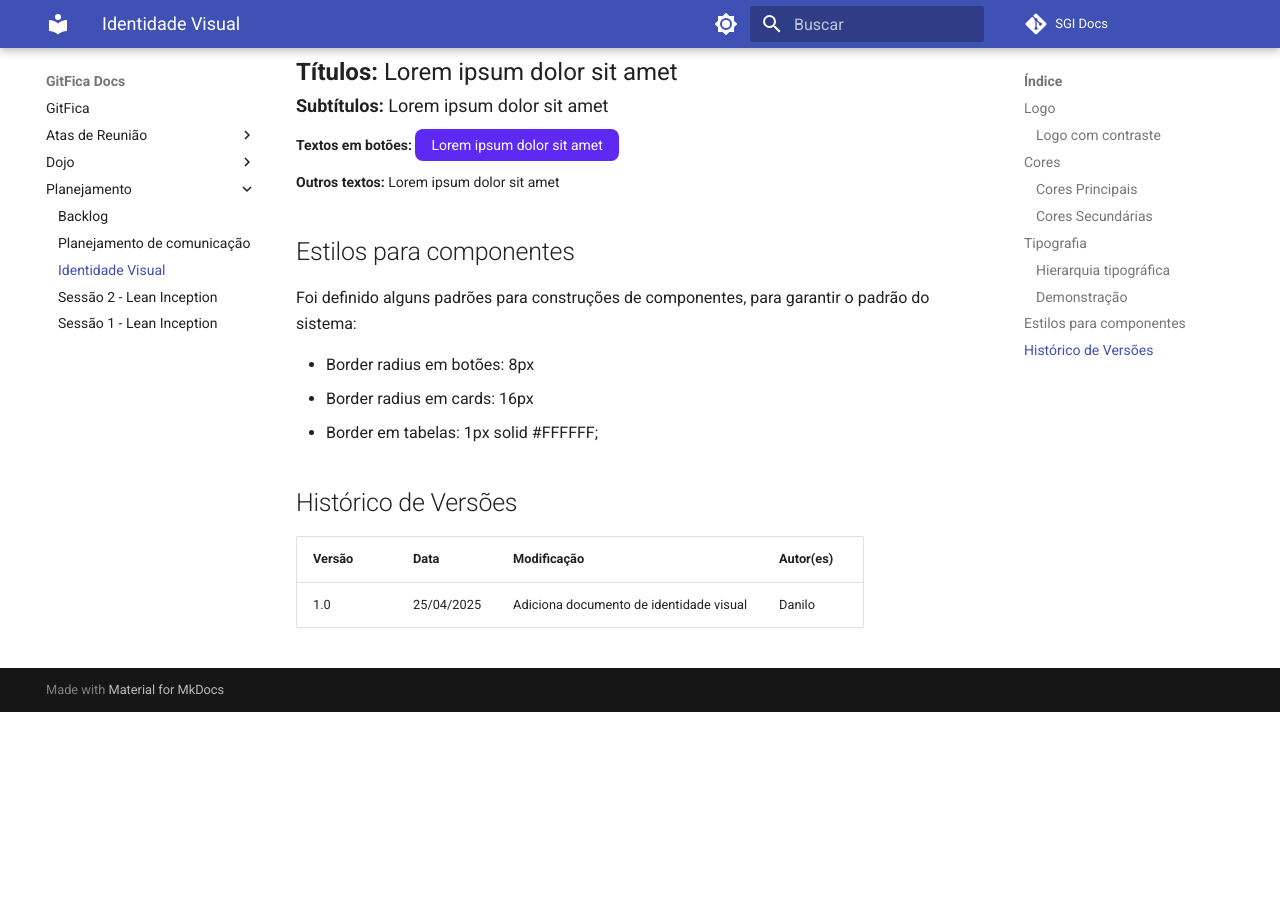
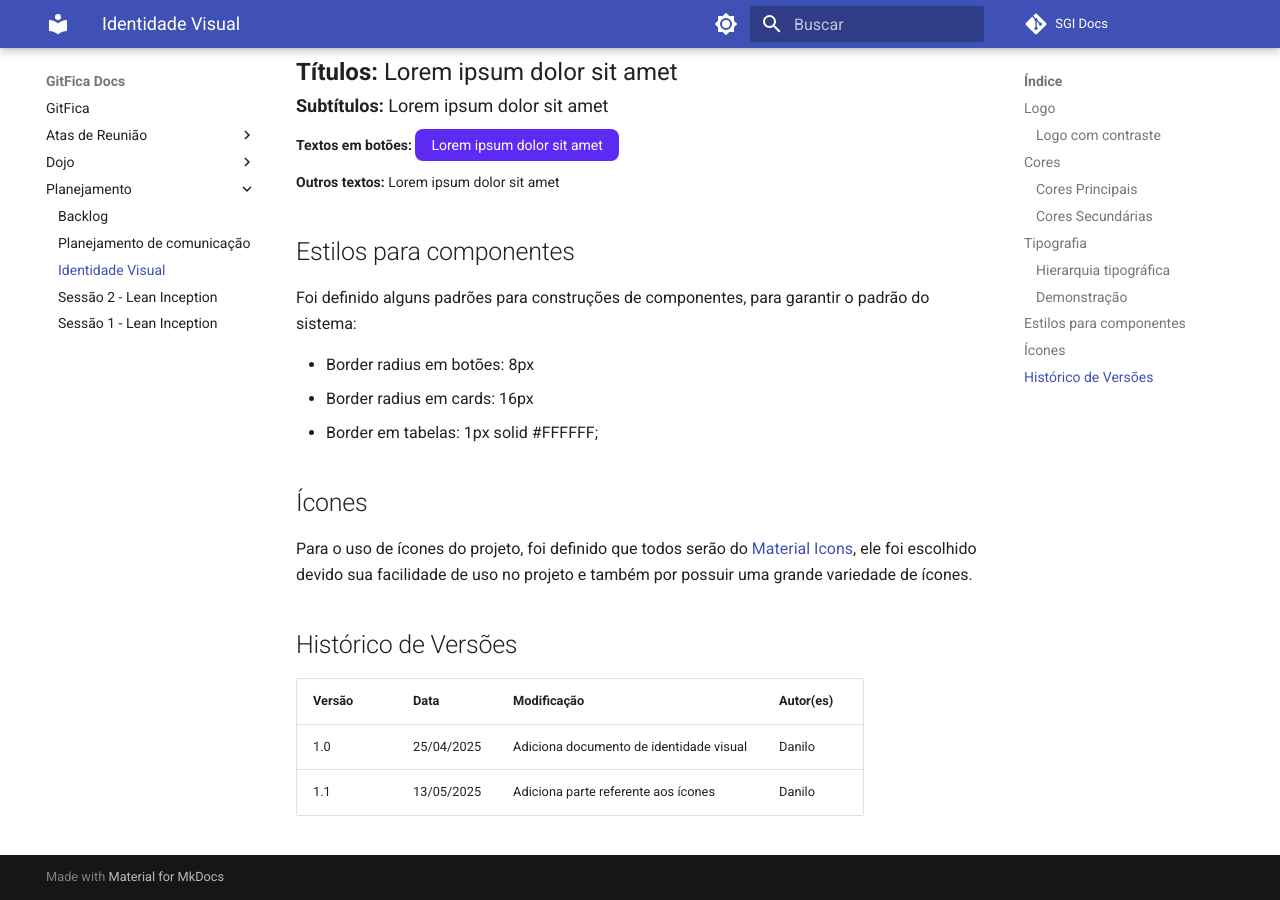
Before and after one commit to fga-eps-mds/2025.1-SGI-Docs, an MkDocs documentation site: the page built from docs/Planejamento/identidade-visual.md, in a window 1280 px wide and 900 px high, scrolled down 3606 px. Built offline with MkDocs 1.6.1 and Material for MkDocs 9.7.7, drawn with Linux system fonts in a browser that asks for light colours; comment, search, counter and statistics services are not loaded; before the commit the page ends 4318 px from its top, so only the background shows below that.

Commit message:
adiciona parte referente aos ícones na identidade visual

```diff
--- a/docs/Planejamento/identidade-visual.md
+++ b/docs/Planejamento/identidade-visual.md
@@ -76,8 +76,13 @@ Foi definido alguns padrões para construções de componentes, para garantir o
 - Border radius em cards: 16px
 - Border em tabelas: 1px solid #FFFFFF;
 
+## Ícones
+
+Para o uso de ícones do projeto, foi definido que todos serão do [Material Icons](https://fonts.google.com/icons), ele foi escolhido devido sua facilidade de uso no projeto e também por possuir uma grande variedade de ícones.
+
 ## Histórico de Versões
 
 | Versão | Data       | Modificação                | Autor(es)         |
 |--------|------------|----------------------------|-------------------|
 |   1.0  | 25/04/2025 | Adiciona documento de identidade visual    | Danilo         |
+|   1.1  | 13/05/2025 | Adiciona parte referente aos ícones    | Danilo         |
```
